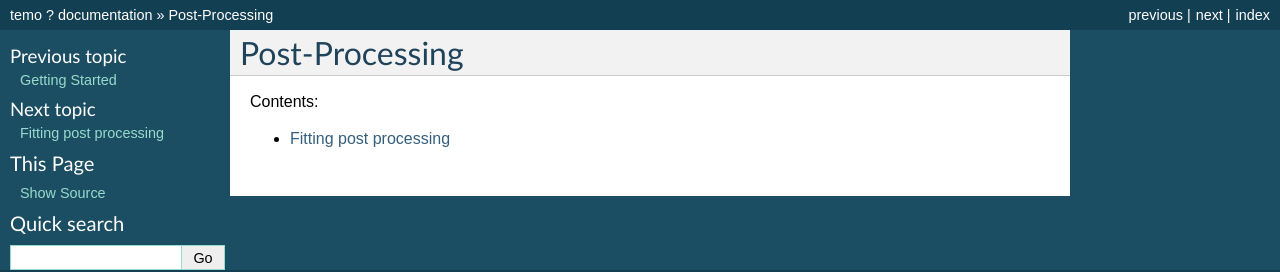
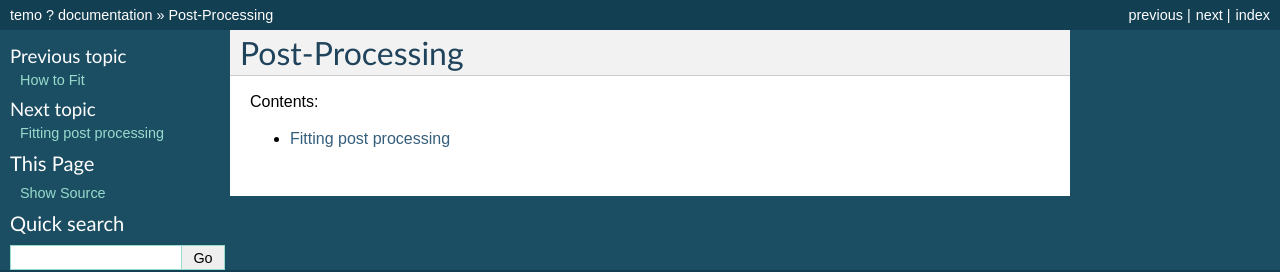
Before and after one commit to usnistgov/temo, a Sphinx documentation site: the page built from docs/source/post/index.rst, in a window 1280 px wide. Shown: the top 272 px of the page. Built offline with Sphinx 7.4.7, drawn with Linux system fonts in a browser that asks for light colours; pages that are not in the unit, such as notebooks, are missing from menus; the version number is read from the project's files by our own code.

Commit message:
Docs files

```diff
--- /dev/null
+++ b/docs/source/changelog.rst
@@ -0,0 +1,6 @@
+Changelog
+=========
+
+* version 0.1
+
+  * starting version
--- /dev/null
+++ b/docs/source/fitting/index.rst
@@ -0,0 +1,8 @@
+How to Fit
+==========
+
+.. toctree::
+   :maxdepth: 2
+   :caption: Contents:
+
+   fitting_script
--- a/docs/source/index.rst
+++ b/docs/source/index.rst
@@ -8,6 +8,7 @@
    getting_started/index
    fitting/index
    post/index
+   changelog.rst
 
 Indices and tables
 ==================
```
